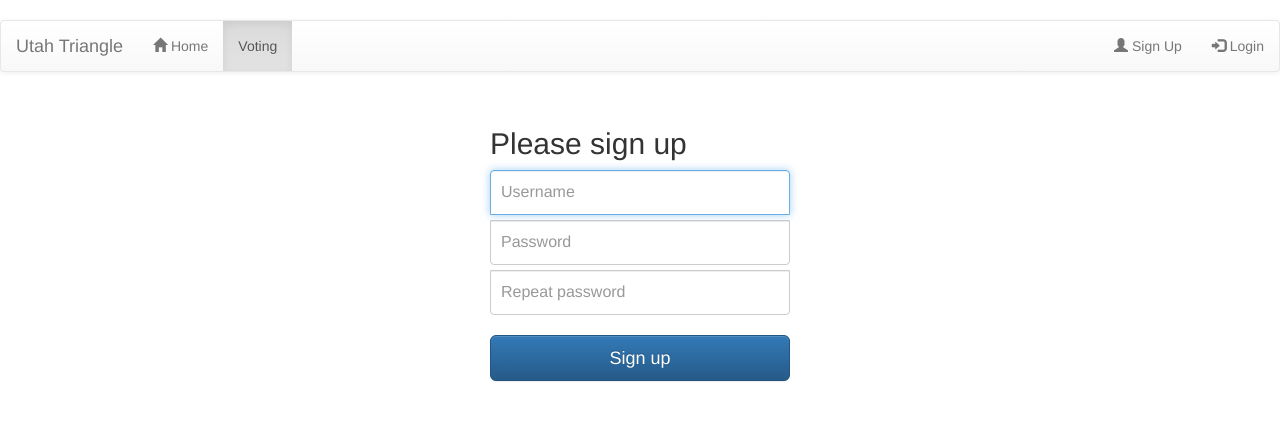
After one commit to slaymaker1907/utah-triangle-voting, a Django app: a page that uses triangle_website/voting/templates/voting/navbar.html in a window 1280 px wide. The commit adds this page. Shown: the top 421 px of the page. Run offline with Django 3.2, Linux system fonts and the light colour scheme; some libraries are stand-ins or nearby versions.

Commit message:
Added some stuff for creating new users

```diff
--- a/triangle_website/triangle_website/settings.py
+++ b/triangle_website/triangle_website/settings.py
@@ -120,3 +120,5 @@ USE_TZ = True
 # https://docs.djangoproject.com/en/1.9/howto/static-files/
 
 STATIC_URL = '/static/'
+
+RECAPTCHA_SECRET = '6LeGXRQTAAAAANYvbfYJ0RGQ1db09pYGyyqgcNA1'
--- a/triangle_website/voting/static/voting/css/signin.css
+++ b/triangle_website/voting/static/voting/css/signin.css
@@ -27,13 +27,13 @@ body {
 .form-signin .form-control:focus {
   z-index: 2;
 }
-.form-signin input[type="email"] {
-  margin-bottom: -1px;
+.form-signin input[type="text"] {
+  margin-bottom: 5px;
   border-bottom-right-radius: 0;
   border-bottom-left-radius: 0;
 }
 .form-signin input[type="password"] {
-  margin-bottom: 10px;
+  margin-bottom: 5px;
   border-top-left-radius: 0;
   border-top-right-radius: 0;
 }
--- a/triangle_website/voting/templates/voting/navbar.html
+++ b/triangle_website/voting/templates/voting/navbar.html
@@ -9,7 +9,7 @@
 				<li class="active"><a href="{% url 'voting:index' %}">Voting</a></li>
 			</ul>
 			<ul class="nav navbar-nav navbar-right">
-				<li><a href="#"><span class="glyphicon glyphicon-user"></span> Sign Up</a></li>
+				<li><a href="{% url 'voting:sign_up' %}"><span class="glyphicon glyphicon-user"></span> Sign Up</a></li>
 				<li><a href="{% url 'voting:sign_in' %}"><span class="glyphicon glyphicon-log-in"></span> Login</a></li>
 			</ul>
 		</div>
--- /dev/null
+++ b/triangle_website/voting/templates/voting/new_user.html
@@ -0,0 +1,31 @@
+{% extends "voting/header.html" %}
+{% load staticfiles %}
+{% block title %}Triangle Sign Up{% endblock %}
+{% block content %}
+<link href="{% static 'voting/css/signin.css' %}" rel="stylesheet">
+{% include "voting/navbar.html" %}
+<div class="container theme-showcase" role="main">
+<script src='https://www.google.com/recaptcha/api.js'></script>
+	{% if error %}
+	<div class="alert alert-danger" role="alert">
+		<strong>Error:</strong> {{error}}
+	</div>
+	{% endif %}
+
+	<form class="form-signin" action="{% url 'voting:create_user' %}" method="POST">
+		{% csrf_token %}
+		<h2 class="form-signin-heading">Please sign up</h2>
+		<label for="username" class="sr-only">Username</label>
+		<input type="text" id="username" class="form-control" placeholder="Username" required autofocus name="user"></input>
+
+		<label for="inputPassword" class="sr-only">Password</label>
+		<input type="password" id="inputPassword" class="form-control" placeholder="Password" required name="pwd"></input>
+
+		<label for="inputPassword" class="sr-only">Repeat password</label>
+		<input type="password" id="inputPasswordRep" class="form-control" placeholder="Repeat password" required name="pwd_rep" style="margin-bottom:20px;"></input>
+		<div class="g-recaptcha" data-sitekey="6LeGXRQTAAAAAGWs_O-vRSOJa4bx7kyoGErDS08H"></div>
+
+		<button class="btn btn-lg btn-primary btn-block" type="submit">Sign up</button>
+	</form>
+</div> <!-- /container -->
+{% endblock %} <!-- Ending the content block -->
--- a/triangle_website/voting/urls.py
+++ b/triangle_website/voting/urls.py
@@ -11,5 +11,7 @@ urlpatterns = [
 	url(r'^create/$', create_vote, name='create'),
 	url(r'^submit/(\d+)$', submit_vote, name='submit'),
 	url(r'^signin/$', sign_in, name='sign_in'),
-	url(r'^signin/error/(.*)$', sign_in_err, name='sign_in_err')
+	url(r'^signin/error/(.*)$', sign_in_err, name='sign_in_err'),
+	url(r'^create_user/$', create_user, name='create_user'),
+	url(r'^signup/$', sign_up, name='sign_up')
 ]
--- a/triangle_website/voting/views.py
+++ b/triangle_website/voting/views.py
@@ -5,6 +5,9 @@ from django.core.urlresolvers import reverse
 import itertools
 from django.db import transaction
 from django.contrib.auth import authenticate, login
+import requests
+from django.conf import settings
+import json
 
 # Create your views here.
 def voting_index(request):
@@ -149,3 +152,15 @@ def sign_in(request, context={}):
 
 def sign_in_err(request, message):
 	return render(request, 'voting/login.html', context={'error':message})
+
+def sign_up(request):
+	return render(request, 'voting/new_user.html')
+
+def create_user(request):
+	recap_resp = request.POST['g-recaptcha-response']
+	result = requests.post('https://www.google.com/recaptcha/api/siteverify', data={'secret':settings.RECAPTCHA_SECRET, 'response':recap_resp}).text
+	if json.loads(result)['success']:
+		print('YAAAS')
+	else:
+		print('NOOOO')
+	return render(request, 'voting/new_user.html')
```
Also changed, not shown: 1 other file.
